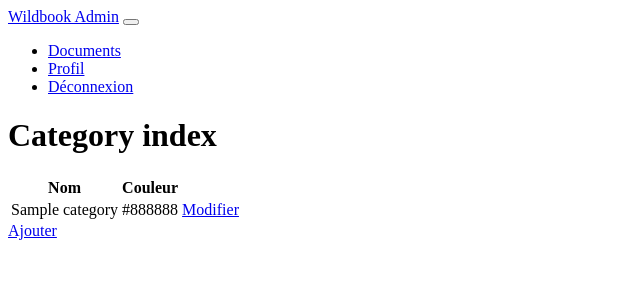
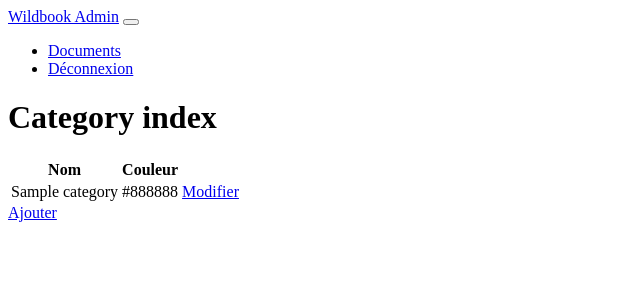
Before and after one commit to WildCodeSchool/2022-09-orleans-php-livecooding-wildbook, a Symfony app: template templates/admin_category/index.html.twig in a window 1280 px wide. Shown: the top 300 px of the page, without its empty margins (0-640 px from the left). Run offline with Twig, Linux system fonts and the light colour scheme; the template is opened without the code that fills it: most values are stand-ins (such as "Sample title", 1, 10 or a date in 2020); some libraries are stand-ins or nearby versions.

Commit message:
style nav

```diff
--- a/templates/component/_navbar_admin.html.twig
+++ b/templates/component/_navbar_admin.html.twig
@@ -1,16 +1,13 @@
-<nav class="navbar navbar-expand-lg bg-secondary navbar-light">
+<nav class="navbar navbar-expand-lg bg-dark navbar-dark">
 	<div class="container-fluid">
-		<a class="navbar-brand" href="#">Wildbook Admin</a>
+		<a class="navbar-brand" href="{{ path('app_home') }}">Wildbook Admin</a>
 		<button class="navbar-toggler" type="button" data-bs-toggle="collapse" data-bs-target="#navbarNavAltMarkup" aria-controls="navbarNavAltMarkup" aria-expanded="false" aria-label="Toggle navigation">
 			<span class="navbar-toggler-icon"></span>
 		</button>
 		<div class="collapse navbar-collapse justify-content-end" id="navbarNavAltMarkup">
 			<ul class="navbar-nav">
-				<li class="nav-item">
-					<a class="nav-link active" aria-current="page" href="{{ path('app_document') }}">Documents</a>
-				</li>
-				<li class="nav-item">
-					<a class="nav-link" href="{{ path('app_profile') }}">Profil</a>
+				<li class="nav-item me-2">
+					<a class="nav-link active" aria-current="page" href="{{ path('app_admin_document_index') }}">Documents</a>
 				</li>
 				<li class="nav-item">
 					<a class="nav-link btn btn-danger" href="{{ path('app_logout') }}">Déconnexion</a>
```
Also changed, not shown: templates/component/_navbar.html.twig (+8 -2 lines).
